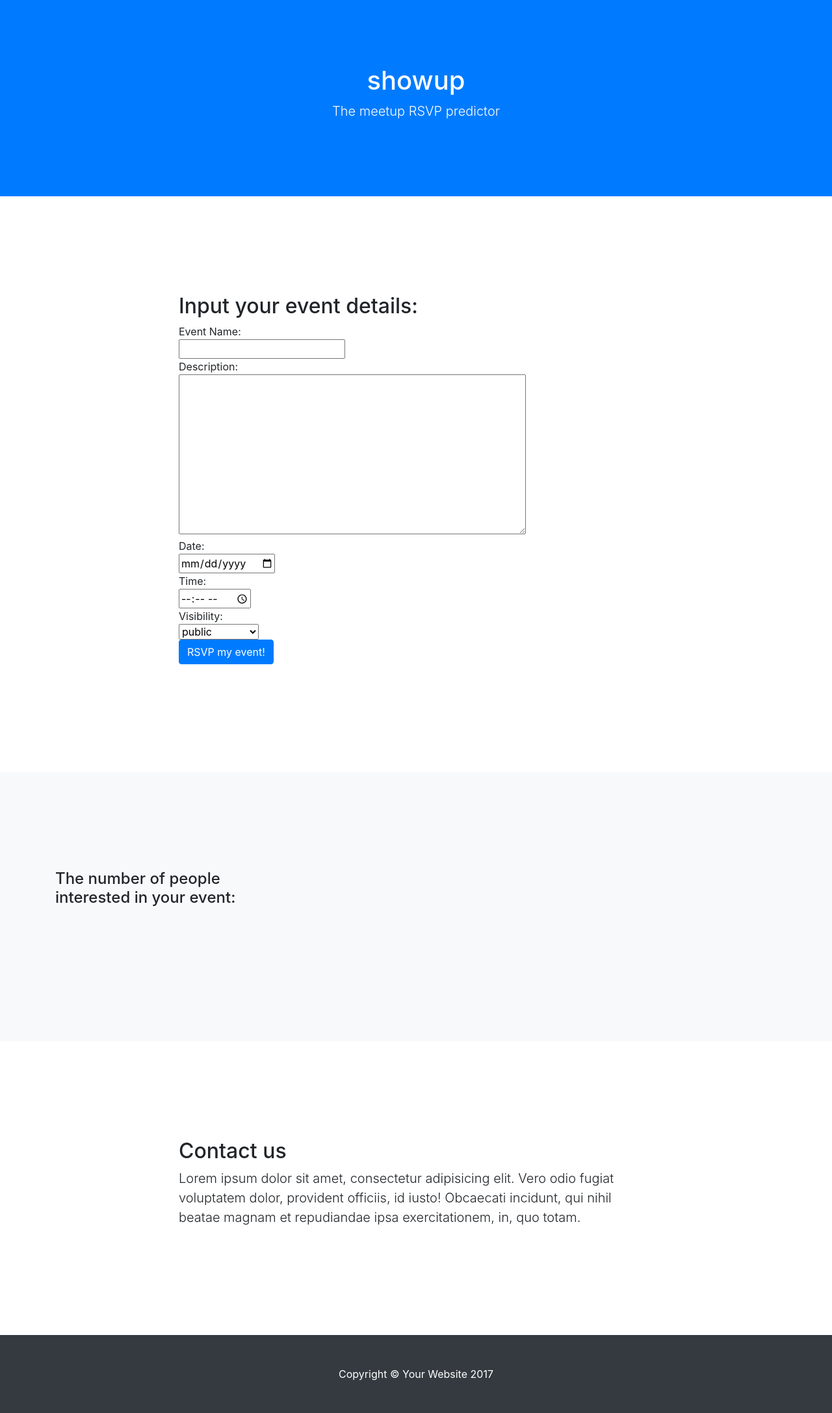
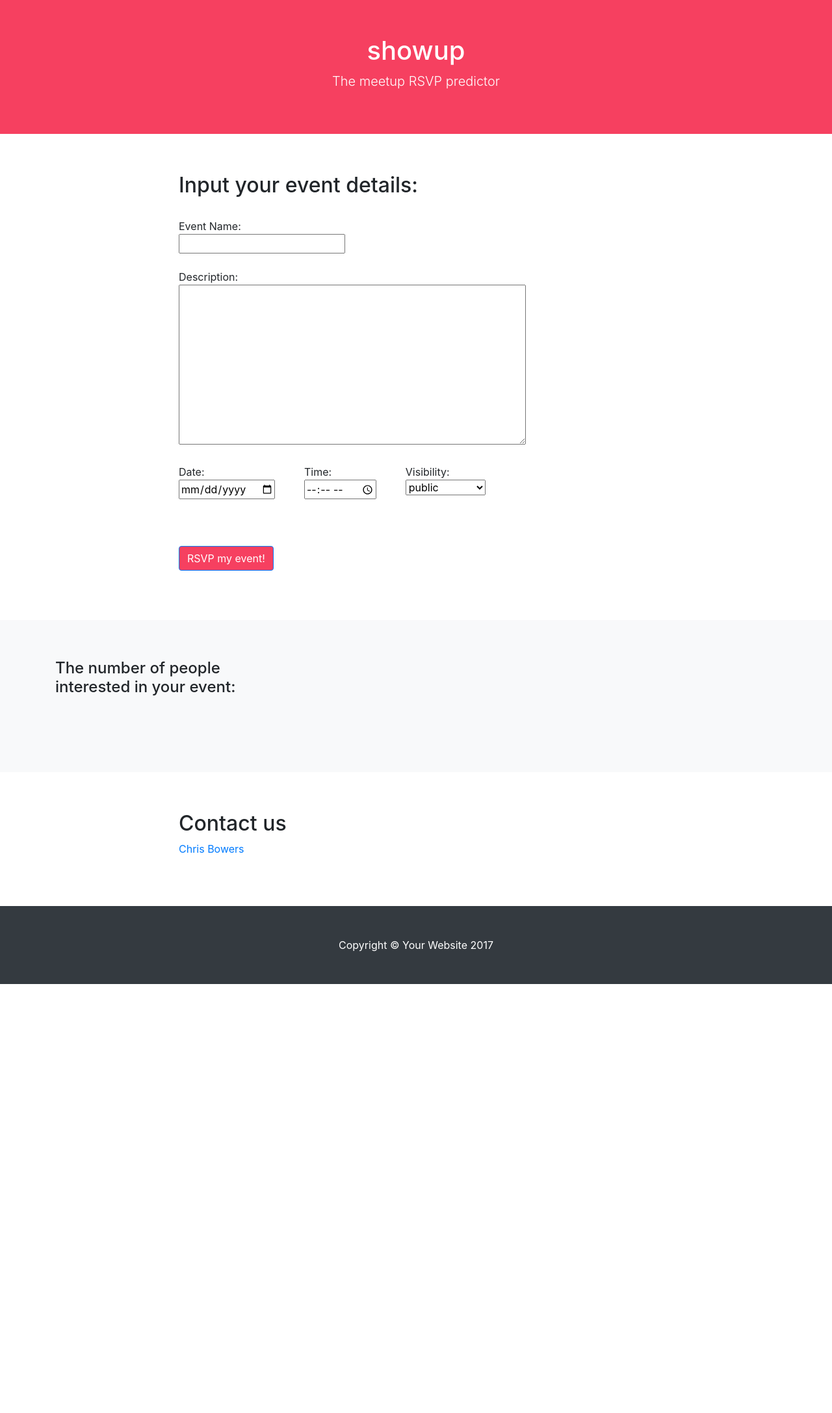
Before and after one commit to 3point14thon/meetup_rsvp_predictor, a Flask app: page / in a window 1280 px wide. Shown: the part 56-2230 px from the top of the page at 65% size. After the commit the page ends 1570 px from the top, so only its background shows below. Run offline with Flask 2, Linux system fonts and the light colour scheme; parts of the project's set-up code (start-up, migrations or seed data) failed here and were passed over; some libraries are stand-ins or nearby versions.

Commit message:
adjusted spaceing of user input fields

```diff
--- a/showup/website/static/css/scrolling-nav.css
+++ b/showup/website/static/css/scrolling-nav.css
@@ -4,8 +4,9 @@
  * Licensed under MIT (https://github.com/BlackrockDigital/startbootstrap-scrolling-nav/blob/master/LICENSE)
  */
 
-header {
-  padding: 154px 0 100px;
+header#title_header {
+  padding: 110px 0 50px;
+  background-color: rgb(246, 64, 96) !important;
 }
 
 @media (min-width: 992px) {
@@ -15,5 +16,27 @@
 }
 
 section {
-  padding: 150px 0;
+  padding: 60px 0;
 }
+
+span#inline_fields {
+  display: inline-flex
+}
+
+span#date_span {
+  display: block;
+  margin-right: 45px;
+}
+
+span#time_span {
+  display: block;
+  margin-right: 45px;
+}
+
+span#visibility_span {
+  display: block;
+}
+
+a#enterText {
+  background-color: rgb(246, 64, 96);
+}
--- a/showup/website/templates/index.html
+++ b/showup/website/templates/index.html
@@ -43,7 +43,7 @@
       </div>
     </nav>
 
-    <header class="bg-primary text-white">
+    <header id='title_header' class="bg-primary text-white">
       <div class="container text-center">
         <h1>showup</h1>
         <p class="lead">The meetup RSVP predictor</p>
@@ -55,20 +55,35 @@
         <div class="row">
           <div class="col-lg-8 mx-auto">
             <h2>Input your event details:</h2>
+            <br>
             Event Name:<br>
             <input type="text" id="event_name"><br>
+            <br>
             Description:<br>
             <textarea id="event_description" cols="50" rows="10">
             </textarea><br>
+            <br>
+            <span id='inline_fields'>
+              <span id='date_span'>
                 Date:<br>
                 <input type="date" id="event_date"><br>
+              </span>
+              <span id='time_span'>
                 Time:<br>
                 <input type="time" id="event_time"><br>
+              </span>
+              <span id='visibility_span'>
                 Visibility:<br>
                 <select id="event_visibility">
                   <option value="public">public</option>
                   <option value="public_limited">public limited</option>
                 </select>
+              </span>
+            </span>
+            <br>
+            <br>
+            <br>
+            <br>
             <p class="text-white-50"><a href="#projects" onclick="predict()" class="btn btn-primary js-scroll-trigger" id="enterText">RSVP my event!</a></p>
           </div>
         </div>
@@ -97,7 +112,8 @@
         <div class="row">
           <div class="col-lg-8 mx-auto">
             <h2>Contact us</h2>
-            <p class="lead">Lorem ipsum dolor sit amet, consectetur adipisicing elit. Vero odio fugiat voluptatem dolor, provident officiis, id iusto! Obcaecati incidunt, qui nihil beatae magnam et repudiandae ipsa exercitationem, in, quo totam.</p>
+            <address>
+              <a href="chris.alan.bowers@gmail.com">Chris Bowers</a>
           </div>
         </div>
       </div>
```
Also changed, not shown: showup/website/static/vendor/bootstrap/css/bootstrap.css. Lines whose indentation alone changed are shown as unchanged.
